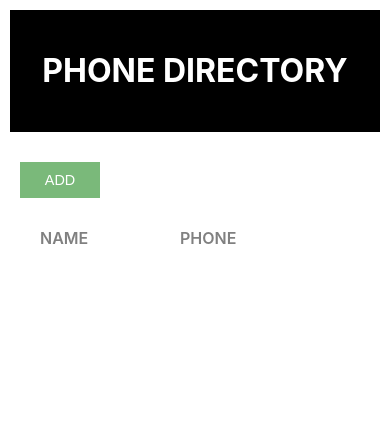
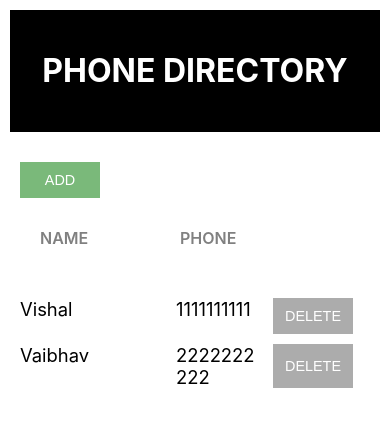
Before and after one commit to Mvishal123/phone-directory, a React (Create React App) app: page / in a window 390 px wide. Shown: the top 426 px of the page. Built offline with nearby package versions, Linux system fonts and the light colour scheme.

Commit message:
Added phone directory as Smart component

```diff
--- /dev/null
+++ b/src/PhoneDirectory.js
@@ -0,0 +1,43 @@
+import React, {Component} from 'react';
+import ShowSubscribers from './ShowSubscribers';
+
+
+
+class PhoneDirectory extends Component{
+    constructor(){
+        super();
+        this.state = {
+            newSubscriberList: [{
+                id: 1,
+                name: "Vishal",
+                phone: "1111111111"
+            },
+            {
+                id :2,
+                name: "Vaibhav",
+                phone: "2222222222"
+            }
+        ]
+        }
+    }
+    addSubscriberHandler = (newSubscriber) => {
+        let subscribersList = this.state.newSubscriberList;
+        if(subscribersList.length > 0){
+            newSubscriber.id = subscribersList[subscribersList.length - 1].id + 1;
+        } else{
+            newSubscriber.id = 1;
+        }
+        subscribersList.push(newSubscriber);
+        this.setState({newSubscribersList : subscribersList});
+        console.log("Phone Directory");
+        console.log(this.state.newSubscriberList);
+    }
+    render(){
+        return(
+            // <AddSubscriber addSubscriberHandler={this.addSubscriberHandler}/>
+            <ShowSubscribers subscribersList={this.state.newSubscriberList}/>
+        );
+    }
+}
+
+export default PhoneDirectory;
--- a/src/App.js
+++ b/src/ShowSubscribers.js
@@ -1,37 +1,15 @@
 import React, { Component } from "react";
 import Header from "./Header.js";
-import "./App.css";
+import "./ShowSubscribers.css";
 
-// let dir = [
-//   {
-//     id: 1,
-//     name: "Vishal",
-//     phone: 111111111
-//   },
-//   {
-//     id: 2,
-//     name: "Vaibhav",
-//     phone: 222222222
-//   },
-//   {
-//     id: 3,
-//     name: "Mahesh",
-//     phone: 333333333
-//   },
-//   {
-//     id: 4,
-//     name: "Sathya",
-//     phone: 444444444
-//   },
-// ]
-
-class App extends Component {
+class ShowSubscribers extends Component {
   constructor(){
     super();
-    this.state = {
-      subList: []
-    }
+    // this.state = {
+    //   subscribersListToBeAdded: []
+    // }
   }
+
   render() {
     return (
       <div>
@@ -44,7 +22,7 @@ class App extends Component {
             <span className="grid-item phone-heading">Phone</span>
           </div>
         </div>
-        {this.subList?.map((detail, id) => {
+        {this.props.subscribersList?.map((detail, id) => {
           return (
             <div className="grid-container">
               <span key={id} className="grid-item">
@@ -61,4 +39,4 @@ class App extends Component {
     );
   }
 }
-export default App;
+export default ShowSubscribers;
--- a/src/index.js
+++ b/src/index.js
@@ -1,15 +1,14 @@
 import React from 'react';
 import ReactDOM from 'react-dom/client';
 import './index.css';
-import App from './App';
+import PhoneDirectory from './PhoneDirectory';
 import reportWebVitals from './reportWebVitals';
-// import AddSubscriber from './AddSubscriber';
 import './Common/Common.css';
 
 const root = ReactDOM.createRoot(document.getElementById('root'));
 root.render(
   <React.StrictMode>
-    <App />
+    <PhoneDirectory />
   </React.StrictMode>
 );
 
```
Also changed, not shown: src/AddSubscriber.js (+11 -5 lines), src/ShowSubscribers.css (renamed from src/App.css).
